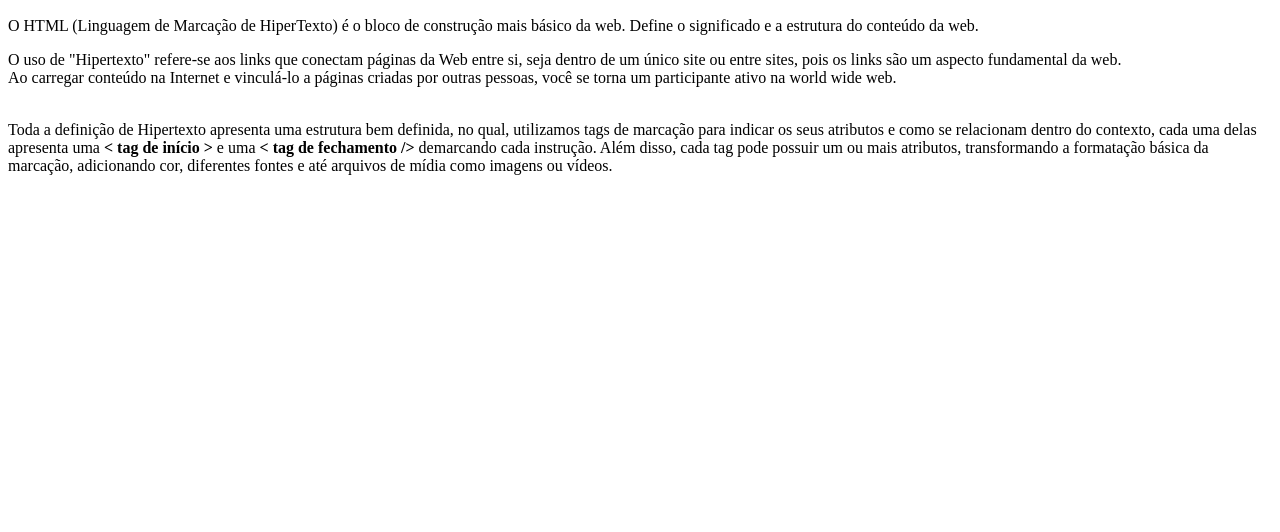
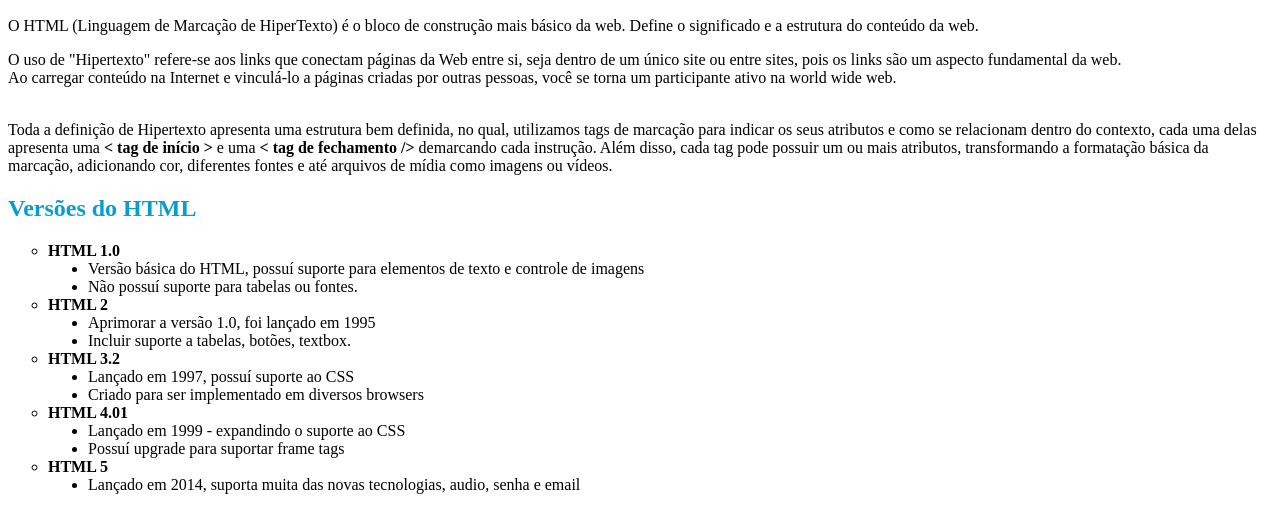
Before and after one commit to esiopaiva/desafio-github-dio-projeto-um, a plain HTML site: page Html/Aula 1/Aula1.html in a window 1280 px wide. Shown: the part 110-642 px from the top of the page. Drawn offline with Linux system fonts and the light colour scheme.

Commit message:
Inclusão de versoes do HTML

```diff
--- a/Html/Aula 1/Aula1.html
+++ b/Html/Aula 1/Aula1.html
@@ -16,6 +16,40 @@
 
            <br> Toda a definição de Hipertexto apresenta uma estrutura bem definida, no qual, utilizamos tags de marcação para indicar os seus atributos e como se relacionam dentro do contexto, cada uma delas apresenta uma <strong> < tag de início ></strong>  e uma <strong> < tag de fechamento /> </strong> demarcando cada instrução. Além disso,  cada tag pode possuir um ou mais atributos, transformando a formatação básica da marcação, adicionando cor, diferentes fontes e até arquivos de mídia como imagens ou vídeos.
             </p>
+
+            <h2 style="color: #079dcf;">Versões do HTML</h2>
+            <ul style="list-style-type: circle;">
+                <li><strong>HTML 1.0 </strong>
+                <ul style="list-style-type: disc;">
+                <li>Vers&atilde;o b&aacute;sica do HTML, possu&iacute; suporte para elementos de texto e controle de imagens</li>
+                <li>N&atilde;o possu&iacute; suporte para tabelas ou fontes.</li>
+                </ul>
+                </li>
+                <li><strong>HTML 2&nbsp;</strong>
+                <ul style="list-style-type: disc;">
+                <li>Aprimorar a vers&atilde;o 1.0, foi lan&ccedil;ado em 1995</li>
+                <li>Incluir suporte a tabelas, bot&otilde;es, textbox.</li>
+                </ul>
+                </li>
+                <li><strong>HTML 3.2</strong>
+                <ul style="list-style-type: disc;">
+                <li>Lan&ccedil;ado em 1997, possu&iacute; suporte ao CSS</li>
+                <li>Criado para ser implementado em diversos browsers</li>
+                </ul>
+                </li>
+                <li><strong>HTML 4.01</strong>
+                <ul style="list-style-type: disc;">
+                <li>Lan&ccedil;ado em 1999 - expandindo o suporte ao CSS</li>
+                <li>Possu&iacute; upgrade para suportar frame tags&nbsp;</li>
+                </ul>
+                </li>
+                <li><strong>HTML 5&nbsp;</strong>
+                <ul style="list-style-type: disc;">
+                <li>Lan&ccedil;ado em 2014, suporta muita das novas tecnologias, audio, senha e email</li>
+                </ul>
+                </li>
+                </ul>
+                <p><strong>&nbsp;</strong></p>
     </body>
 
 </html>
```
